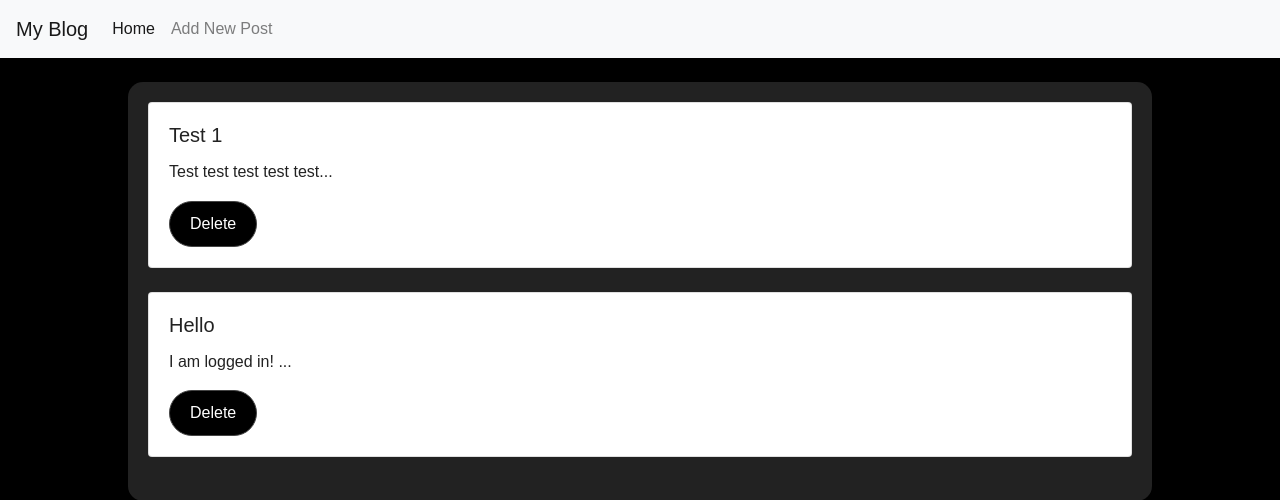
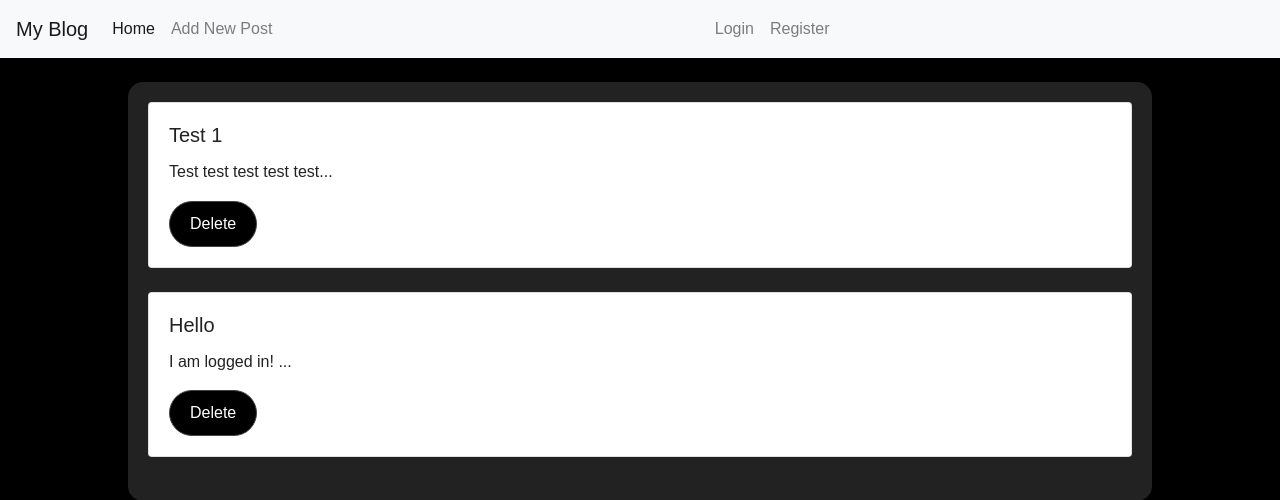
Before and after one commit to Felipeav2/TweetSphere, a Flask app: page / in a window 1280 px wide. Shown: the top 500 px of the page. Run offline with Flask 3, Linux system fonts and the light colour scheme; some libraries are stand-ins or nearby versions.

Commit message:
Add drop down profile menu, and buttons to login/register in main page.

```diff
--- a/app.py
+++ b/app.py
@@ -15,6 +15,7 @@ from flask_wtf.csrf import CSRFProtect
 from werkzeug.security import generate_password_hash, check_password_hash
 from extensions import db, login_manager, csrf
 from models import User
+#username Felipe password hello
 
 
 app = Flask(__name__)
--- a/templates/home.html
+++ b/templates/home.html
@@ -25,6 +25,32 @@
                 </li>
             </ul>
         </div>
+
+            <!-- User dropdown menu -->
+        <div class="collapse navbar-collapse" justify-content-end">
+            {% if current_user.is_authenticated %}
+            <ul class="navbar-nav">
+                <li class="nav-item dropdown">
+                    <a class="nav-link dropdown-toggle" href="#" id="navbarDropdown" role="button" data-toggle="dropdown" aria-haspopup="true" aria-expanded="false">
+                        {{ current_user.username }}
+                    </a>
+                    <div class="dropdown-menu" aria-labelledby="navbarDropdown">
+                        <a class="dropdown-item" href="#">Profile</a> <!-- Placeholder for a Profile link -->
+                        <a class="dropdown-item" href="{{ url_for('logout') }}">Logout</a>
+                    </div>
+                </li>
+            </ul>
+            {% else %}
+            <ul class="navbar-nav">
+                <li class="nav-item">
+                    <a class="nav-link" href="{{ url_for('login') }}">Login</a>
+                </li>
+                <li class="nav-item">
+                    <a class="nav-link" href="{{ url_for('register') }}">Register</a>
+                </li>
+            </ul>
+            {% endif %}
+        </div>
     </nav>
 
     <div class="container mt-4">
```
